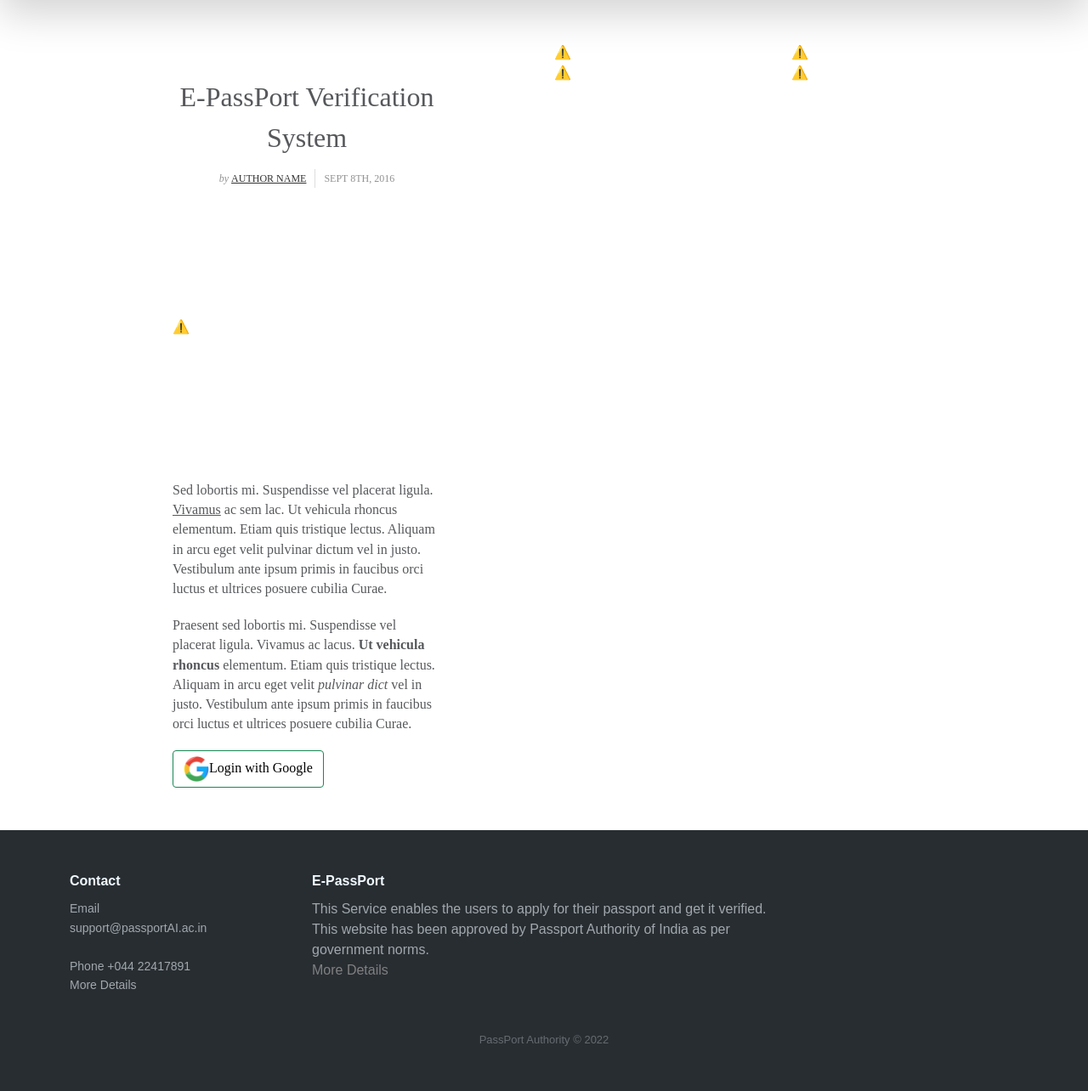
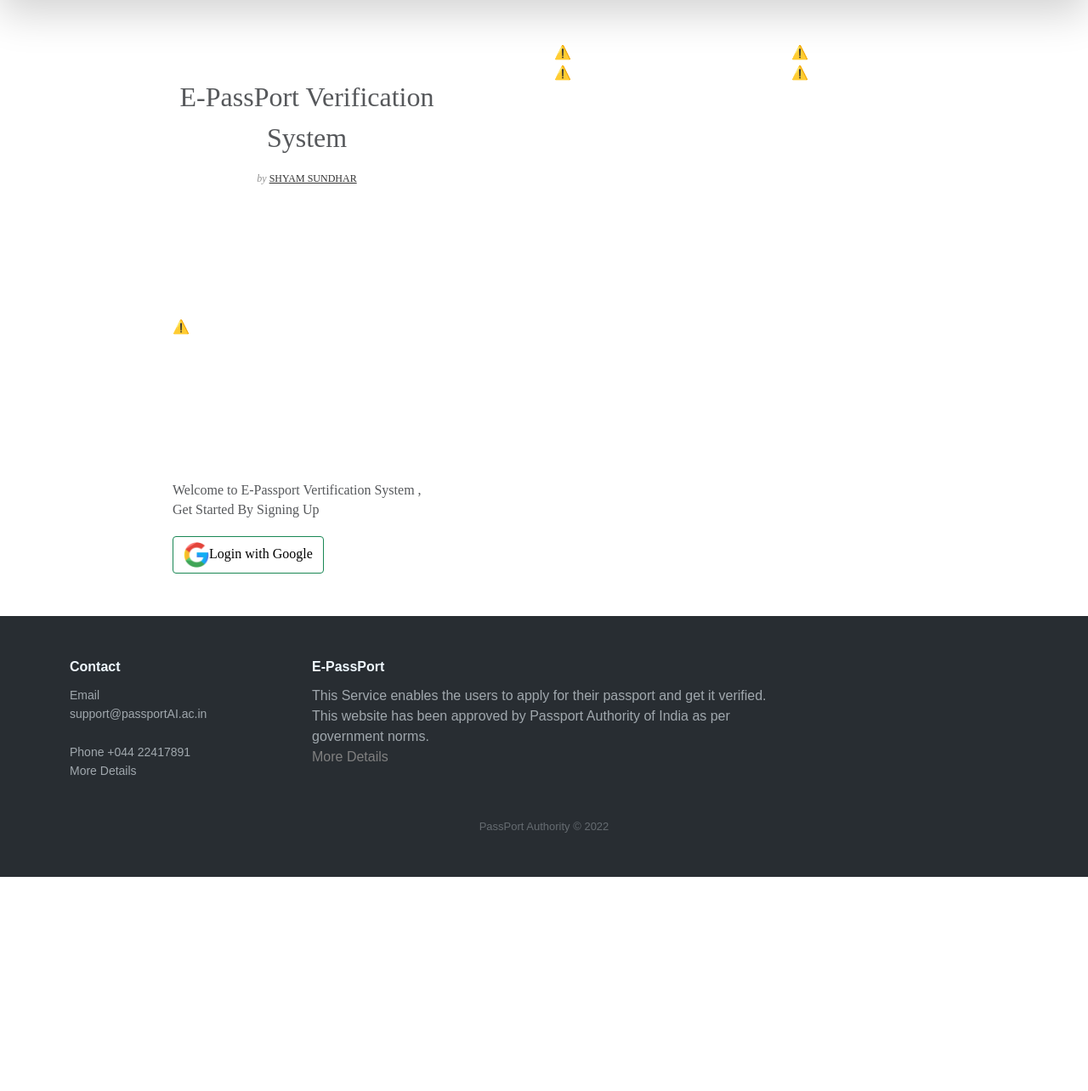
Before and after one commit to ShyamSundhar1411/EGovernanceProject, a Django app: page / in a window 1280 px wide. Shown: the part 82-1366 px from the top of the page at 85% size. After the commit the page ends 1114 px from the top, so only its background shows below. Run offline with Django 4.2, Linux system fonts and the light colour scheme; some libraries are stand-ins or nearby versions; some web fonts are replaced.

Commit message:
Just Content Tweak

```diff
--- a/manage.py
+++ b/manage.py
@@ -6,7 +6,7 @@ import sys
 
 def main():
     """Run administrative tasks."""
-    os.environ.setdefault('DJANGO_SETTINGS_MODULE', 'governance.settings')
+    os.environ.setdefault('DJANGO_SETTINGS_MODULE', 'governance.local_settings')
     try:
         from django.core.management import execute_from_command_line
     except ImportError as exc:
--- a/services/templates/services/home.html
+++ b/services/templates/services/home.html
@@ -10,11 +10,10 @@
                         <div class="col-lg-10 col-xl-8 offset-lg-1 offset-xl-2">
                             <div class="intro">
                                 <h1 class="text-center">E-PassPort Verification System</h1>
-                                <p class="text-center"><span class="by">by</span><a href="#">Author Name</a><span class="date">Sept 8th, 2016 </span></p><lottie-player src="https://assets6.lottiefiles.com/private_files/lf30_0cnnrwi5.json"  background="transparent"  speed="1"  style="width: 300px; height: 300px;"  loop  autoplay></lottie-player>
+                                <p class="text-center"><span class="by">by</span><a href="#">Shyam Sundhar</a></p><lottie-player src="https://assets6.lottiefiles.com/private_files/lf30_0cnnrwi5.json"  background="transparent"  speed="1"  style="width: 300px; height: 300px;"  loop  autoplay></lottie-player>
                             </div>
                             <div class="text">
-                                <p>Sed lobortis mi. Suspendisse vel placerat ligula. <span style="text-decoration: underline;">Vivamus</span> ac sem lac. Ut vehicula rhoncus elementum. Etiam quis tristique lectus. Aliquam in arcu eget velit pulvinar dictum vel in justo. Vestibulum ante ipsum primis in faucibus orci luctus et ultrices posuere cubilia Curae.</p>
-                                <p>Praesent sed lobortis mi. Suspendisse vel placerat ligula. Vivamus ac lacus. <strong>Ut vehicula rhoncus</strong> elementum. Etiam quis tristique lectus. Aliquam in arcu eget velit <em>pulvinar dict</em> vel in justo. Vestibulum ante ipsum primis in faucibus orci luctus et ultrices posuere cubilia Curae.</p>
+                                <p>Welcome to E-Passport Vertification System , Get Started By Signing Up</p>
                                 <a href="{% url 'social:begin' 'google-oauth2' %}" class="social_auth btn btn-outline-success"><img src="{% static 'Google.png' %}" alt="Gary Simon Avatar" height="30" width="30"/><span>Login with Google</span></a>
                             </div>
                         </div>
```
